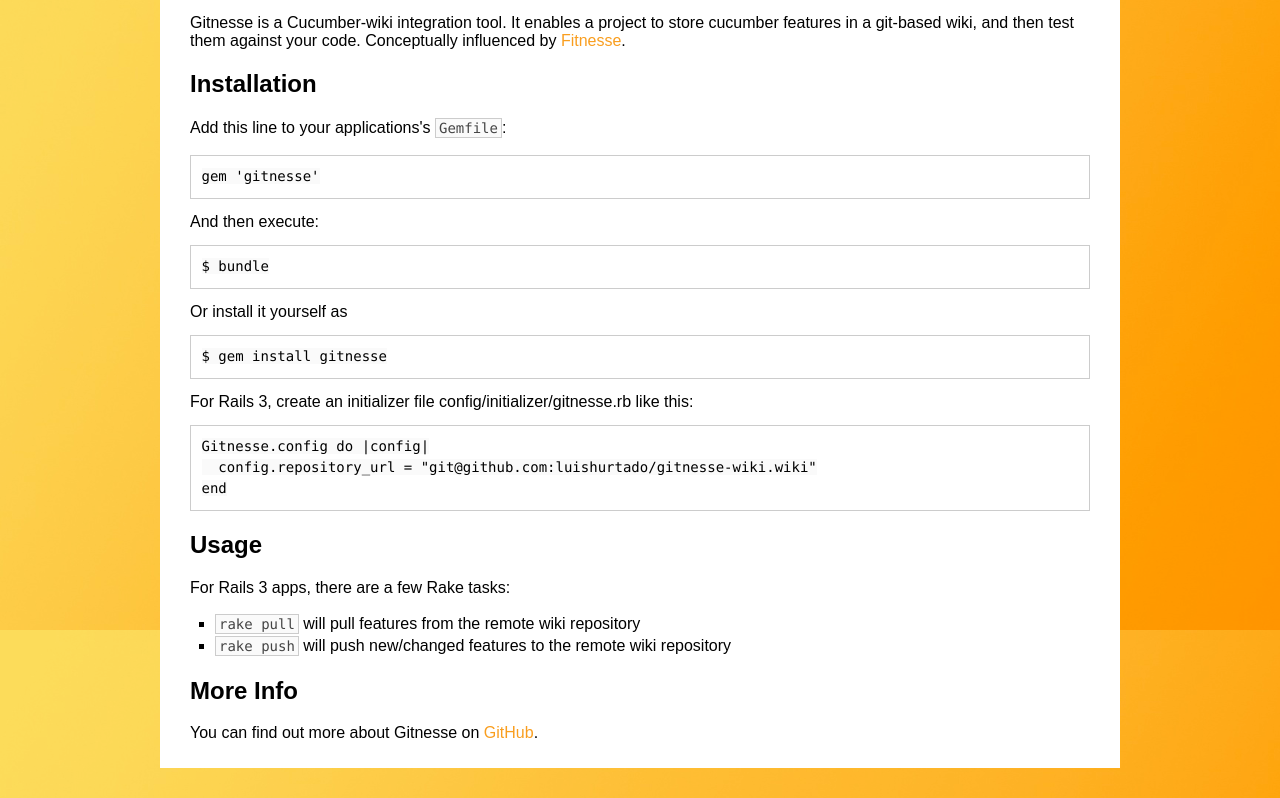
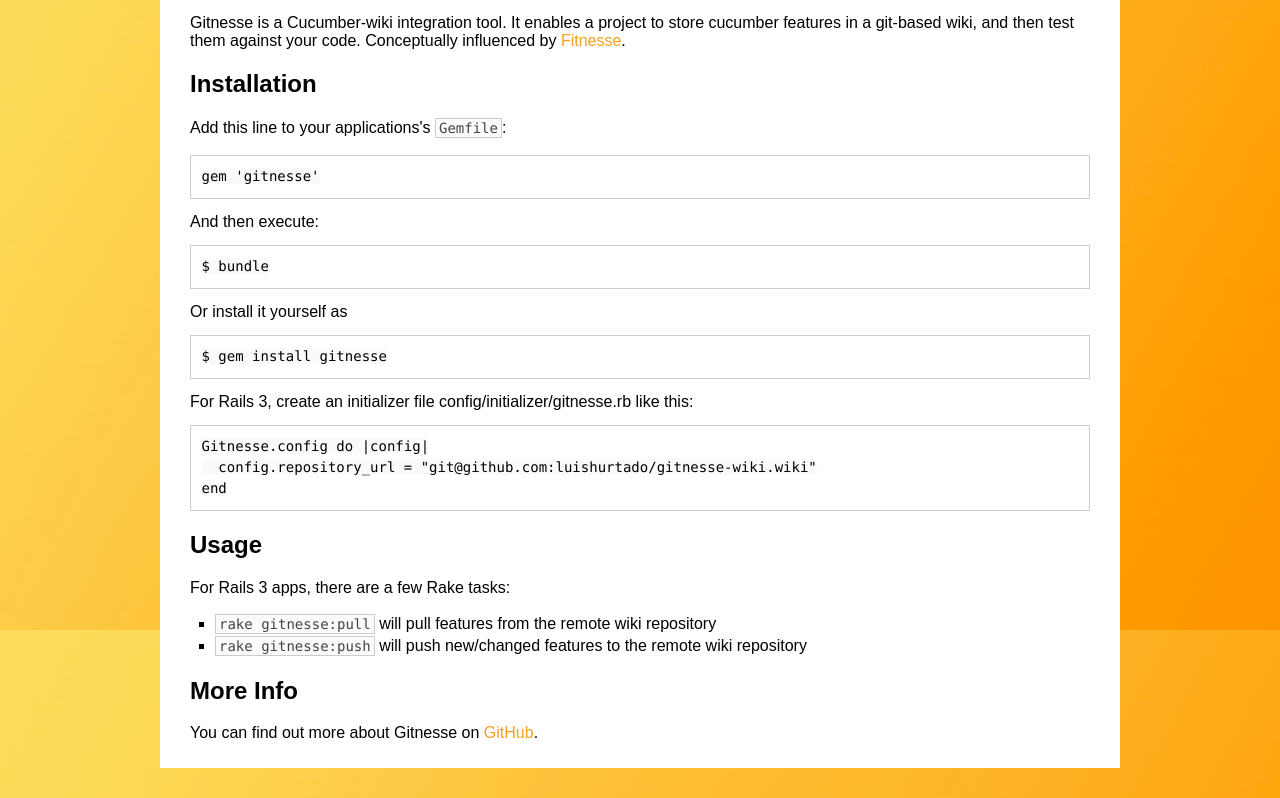
Before and after one commit to hybridgroup/gitnesse, a plain HTML site: page index.html in a window 1280 px wide. Shown: the part 170-968 px from the top of the page. Drawn offline with Linux system fonts and the light colour scheme.

Commit message:
Corrected rake tasks

```diff
--- a/index.html
+++ b/index.html
@@ -55,8 +55,8 @@ end</code></pre>
           <p>
             For Rails 3 apps, there are a few Rake tasks:
             <ul>
-              <li><code>rake pull</code> will pull features from the remote wiki repository</li>
-              <li><code>rake push</code> will push new/changed features to the remote wiki repository</li>
+              <li><code>rake gitnesse:pull</code> will pull features from the remote wiki repository</li>
+              <li><code>rake gitnesse:push</code> will push new/changed features to the remote wiki repository</li>
             </ul>
           </p>
         </section>
```
